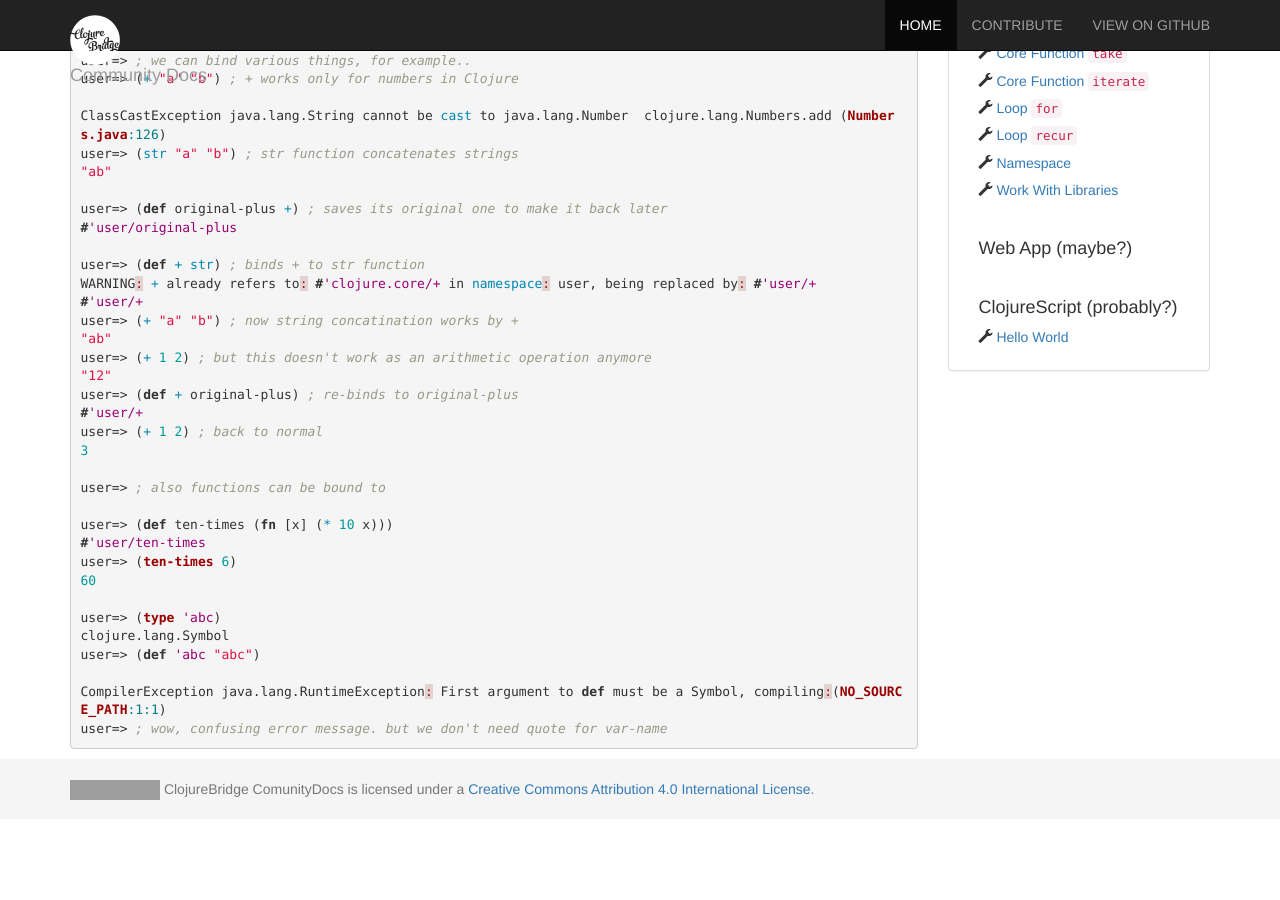
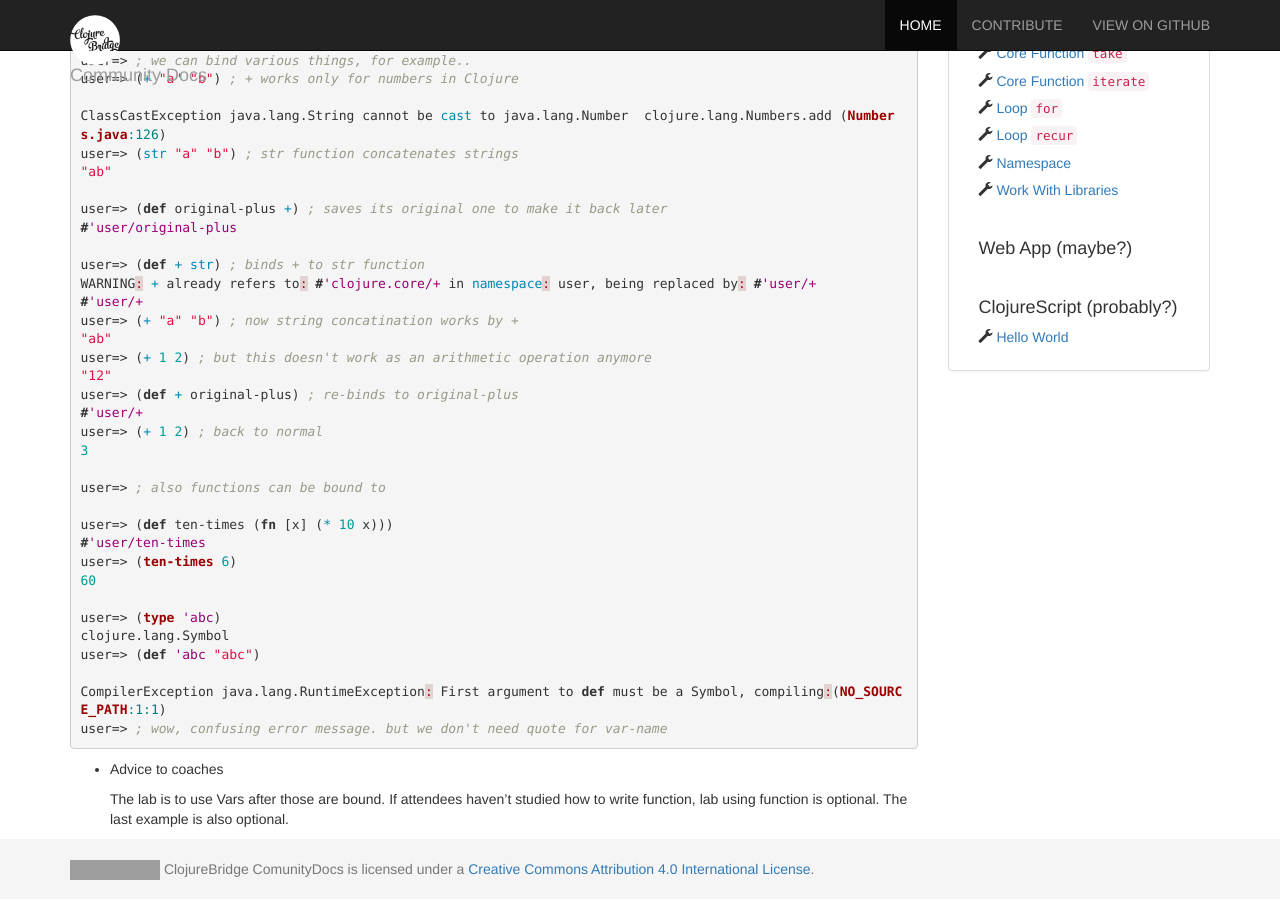
Before and after one commit to ClojureBridge/community-docs, a Jekyll site: the page built from docs/clojure/def.md, in a window 1280 px wide and 900 px high, scrolled down 897 px. Built offline with Jekyll 4.4.1, drawn with Linux system fonts in a browser that asks for light colours; nearby versions of some CDN libraries; before the commit the page ends 1717 px from its top, so only the background shows below that; grey boxes are pictures that could not be loaded.

Commit message:
Added advice to def

```diff
--- a/docs/clojure/def.md
+++ b/docs/clojure/def.md
@@ -82,3 +82,9 @@ user=> (def 'abc "abc")
 CompilerException java.lang.RuntimeException: First argument to def must be a Symbol, compiling:(NO_SOURCE_PATH:1:1)
 user=> ; wow, confusing error message. but we don't need quote for var-name
 {% endhighlight %}
+
+- Advice to coaches
+
+    The lab is to use Vars after those are bound.
+    If attendees haven't studied how to write function, lab using function is optional.
+    The last example is also optional.
```
Also changed, not shown: docs/clojure/types.md (line endings or trailing spaces).
